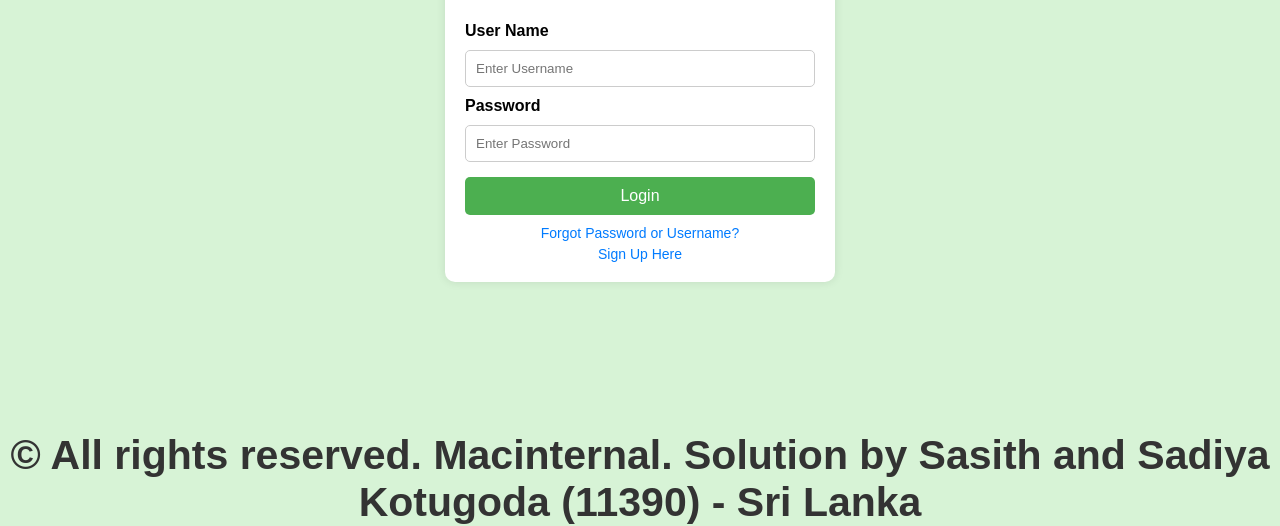
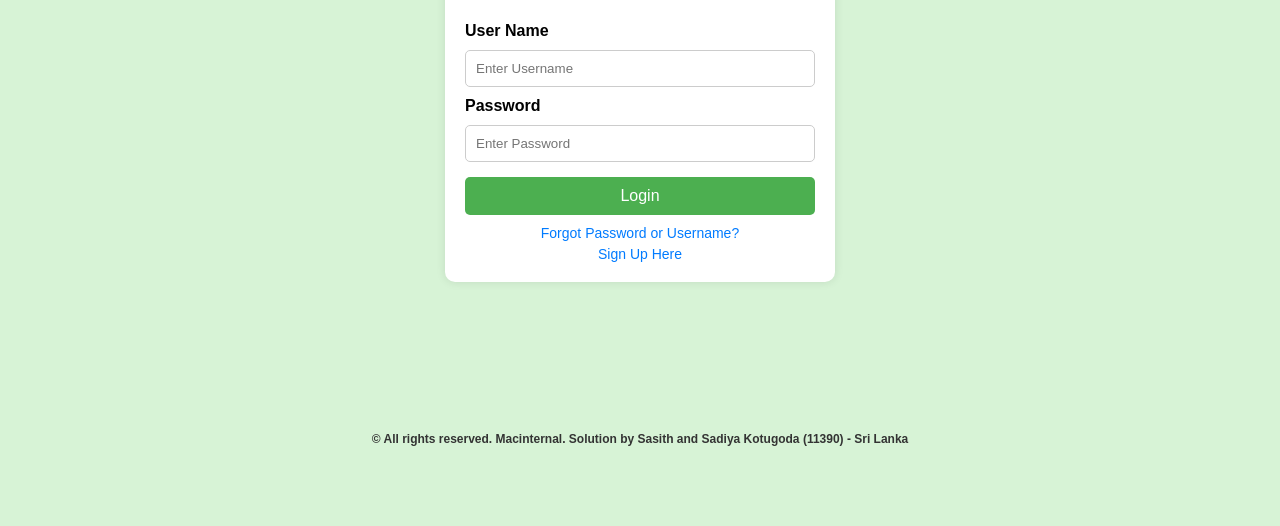
Before and after one commit to Indikamac/Mcinteanal, a plain HTML site: page index.html in a window 1280 px wide. Shown: the part 308-834 px from the top of the page. After the commit the page ends 800 px from the top, so only its background shows below. Drawn offline with Linux system fonts and the light colour scheme.

Commit message:
Update styles.css

```diff
--- a/styles.css
+++ b/styles.css
@@ -179,7 +179,7 @@ input {
 footer {
     text-align: center; /* Center-align the text */
     font-weight: bold; /* Make the text bold */
-    font-size: 41px; /* Adjust font size if needed */
+    font-size: 12px; /* Adjust font size if needed */
     margin-top: 20px; /* Add space above the footer */
     color: #333; /* Set text color (optional) */
 }
```
